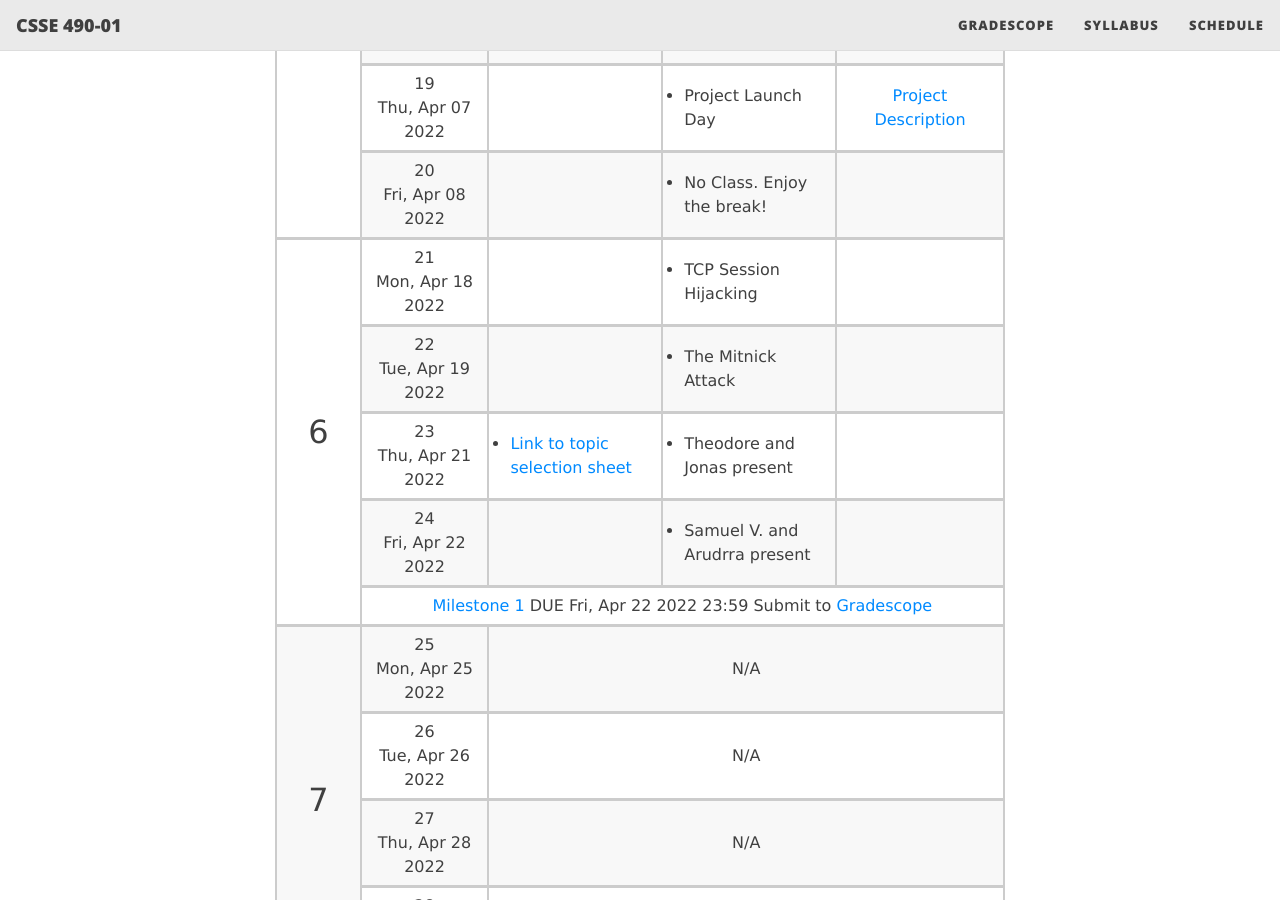
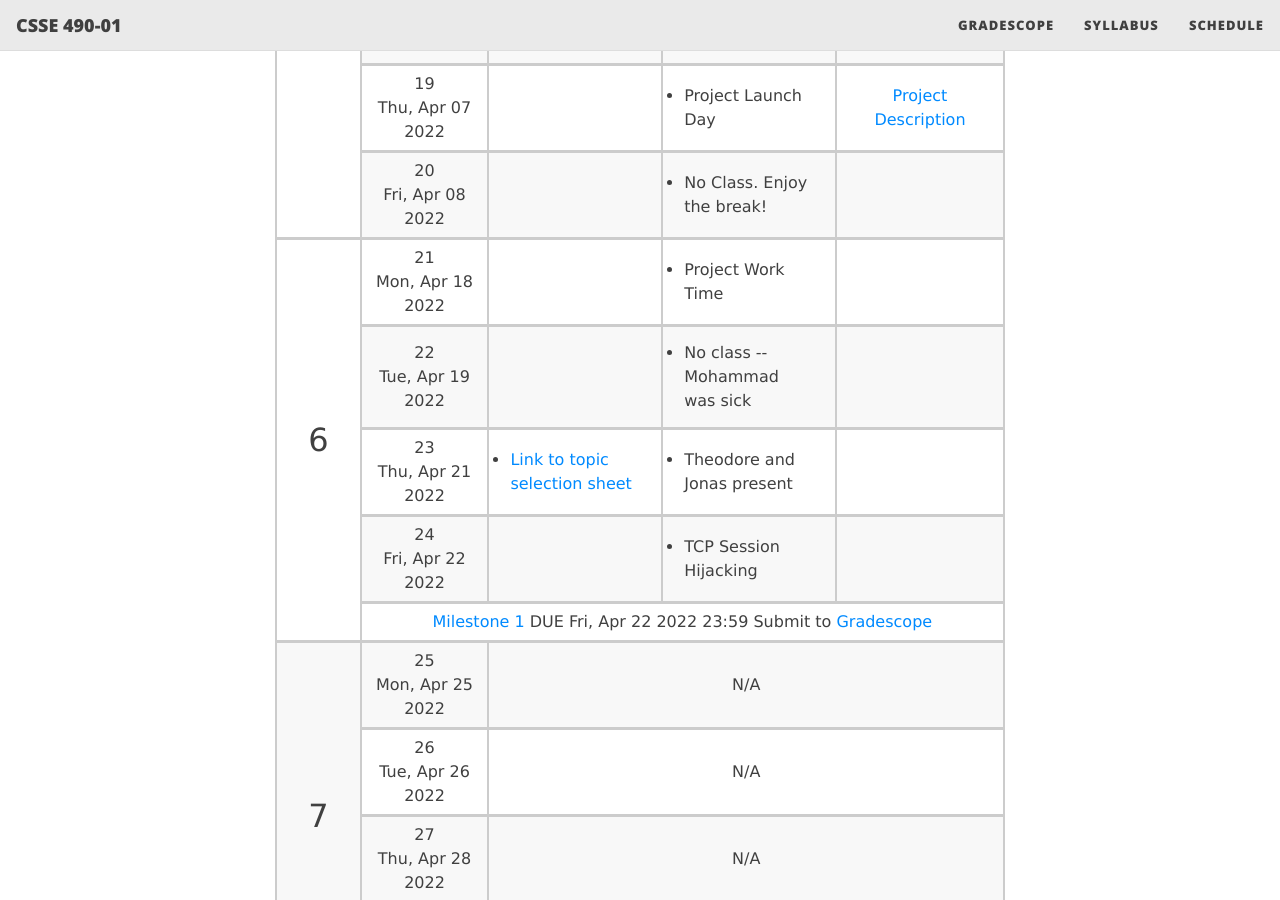
Before and after one commit to rhit-csse490-netsec/netsec-public, a Jekyll site: the page built from schedule.md, in a window 1280 px wide and 900 px high, scrolled down 2539 px. Built offline with Jekyll 4.4.1, drawn with Linux system fonts in a browser that asks for light colours; nearby versions of some CDN libraries.

Commit message:
updated the schedule after the sick day and the change in presenters

```diff
--- a/_data/schedule.yml
+++ b/_data/schedule.yml
@@ -170,14 +170,14 @@
 21:
   reading:
   topics:
-    - TCP Session Hijacking
+    - Project Work Time
   materials:
   other:
 
 22:
   reading:
   topics:
-    - The Mitnick Attack
+    - No class -- Mohammad was sick
   materials:
   other:
 
@@ -192,7 +192,7 @@
 24:
   reading:
   topics:
-    - Samuel V. and Arudrra present
+    - TCP Session Hijacking
   materials:
   other:
 
--- a/schedule.md
+++ b/schedule.md
@@ -324,7 +324,7 @@ title: Class Schedule
 </td>
 <td markdown="span" style="text-align:left">
 {::nomarkdown}<ul style="margin:0;padding:.5rem">
-<li> TCP Session Hijacking </li>
+<li> Project Work Time </li>
 </ul>{:/}
 </td>
 <td markdown="span">
@@ -337,7 +337,7 @@ title: Class Schedule
 </td>
 <td markdown="span" style="text-align:left">
 {::nomarkdown}<ul style="margin:0;padding:.5rem">
-<li> The Mitnick Attack </li>
+<li> No class -- Mohammad was sick </li>
 </ul>{:/}
 </td>
 <td markdown="span">
@@ -366,7 +366,7 @@ title: Class Schedule
 </td>
 <td markdown="span" style="text-align:left">
 {::nomarkdown}<ul style="margin:0;padding:.5rem">
-<li> Samuel V. and Arudrra present </li>
+<li> TCP Session Hijacking </li>
 </ul>{:/}
 </td>
 <td markdown="span">
```
